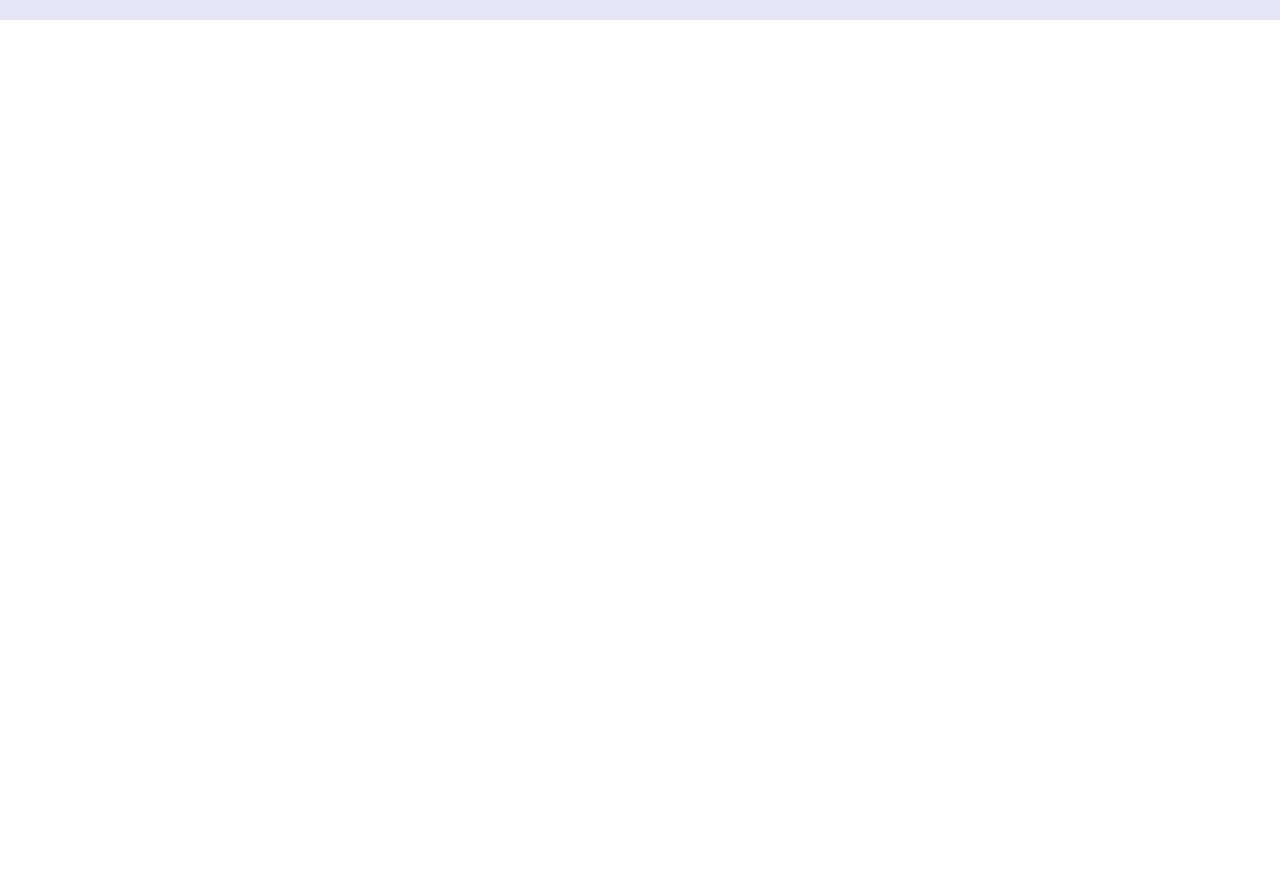
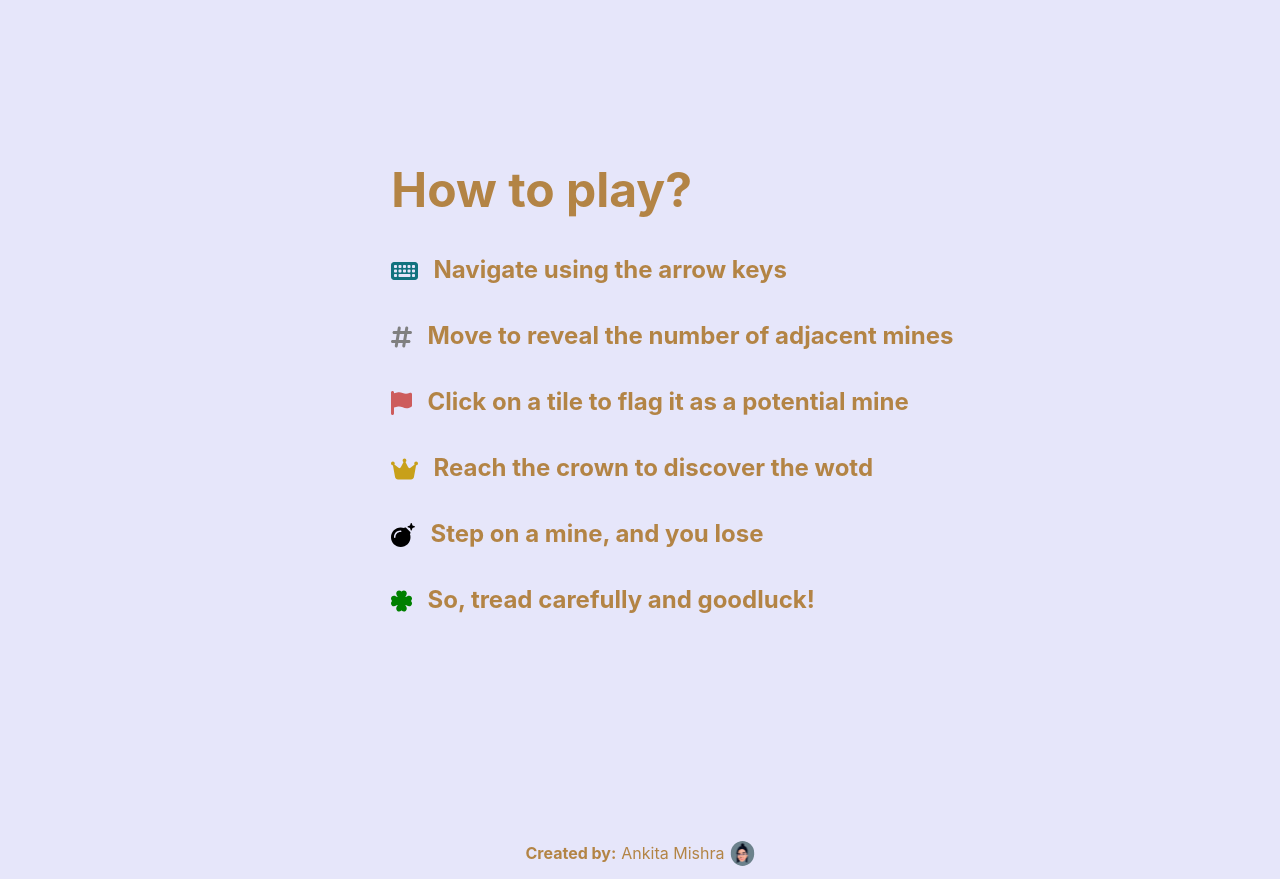
Before and after one commit to ankitamishra1998/Wordie, a React (Create React App) app: page / in a window 1280 px wide. Shown: the part 780-1659 px from the top of the page. Before the commit the page ends 800 px from the top, so only its background shows below. Built offline with nearby package versions, Linux system fonts and the light colour scheme.

Commit message:
added created by

```diff
--- a/src/App.css
+++ b/src/App.css
@@ -1,13 +1,20 @@
+.page {
+  display: flex;
+  flex-direction: column;
+  width: 100%;
+  height: auto;
+  background-color: lavender;
+  align-items: center;
+}
+
 .game-container {
-  position: fixed;
   top: 0;
   left: 0;
-  width: 100%;
+  width: 50%;
   height: 100%;
   display: flex;
   justify-content: center;
   align-items: center;
-  background-color: lavender;
 }
 
 .header {
@@ -15,3 +22,32 @@
   flex-direction: row;
   align-items: center;
 }
+
+.instructionContainer {
+  display: flex;
+  flex-direction: row;
+  margin: 5px;
+}
+
+.instructions-title {
+  font-size: 3em;
+  font-weight: bold;
+  color: #B38445;
+  margin-bottom: 20px;
+  text-align: center;
+}
+
+.gameInstructions {
+  margin-top: 200px;
+  margin-bottom: 200px;
+  margin-left: 50px;
+}
+
+.author {
+  justify-content: center;
+  width: 50%;
+  height: 50%;
+  display: flex;
+  flex-direction: row;
+  margin-top: 5px;
+}
--- a/src/App.js
+++ b/src/App.js
@@ -3,6 +3,9 @@ import Board from './lib/components/Board';
 import Header from './lib/components/Header';
 import './App.css';
 import { WORDLIST } from './lib/wordsList';
+import { ReactComponent as MySvg } from './ankita.svg';
+import { FontAwesomeIcon } from '@fortawesome/react-fontawesome';
+import { faKeyboard, faHashtag, faCrown, faBomb, faClover, faFlag } from '@fortawesome/free-solid-svg-icons';
 
 class App extends Component {
   constructor(props) {
@@ -10,9 +13,18 @@ class App extends Component {
     this.boardRef = React.createRef();
     this.state = {
       gameInProgress: true,
-      word: null
+      word: 'Impish'
     }
     this.generateRandomWord();
+  }
+
+  gameInstructions = {
+    step1: "Navigate using the arrow keys",
+    step2: "Move to reveal the number of adjacent mines",
+    step3: "Click on a tile to flag it as a potential mine",
+    step4: "Reach the crown to discover the wotd",
+    step5: "Step on a mine, and you lose",
+    step6: "So, tread carefully and goodluck!"
   }
 
   generateRandomWord() {
@@ -23,7 +35,7 @@ class App extends Component {
   resetGame = () => {
     this.setState({
       gameInProgress: false,
-      word: null
+      word: 'Impish'
     });
     this.generateRandomWord();
     this.boardRef.current.rerender();
@@ -31,10 +43,44 @@ class App extends Component {
 
   render() {
     return (
-      <div className="game-container">
-        <div className="game-content">
-          <Header className="header" resetGame={this.resetGame}/>
-          <Board ref={this.boardRef} word={this.state.word} resetGame={this.resetGame}/>
+      <div className="page">
+        <div className="game-container">
+          <div className="game-content">
+            <Header className="header" resetGame={this.resetGame}/>
+            <Board ref={this.boardRef} word={this.state.word} resetGame={this.resetGame}/>
+          </div>
+        </div>
+        <div className="gameInstructions">
+          <h1 className="instructions-title" style={{ paddingRight: "42%" }}>How to play?</h1>
+          <div className="instructionContainer">
+            <FontAwesomeIcon className="icon" style={{ color: '#11727e' }} icon={faKeyboard}/>
+            <h1 className="modal-help-section">{this.gameInstructions.step1}</h1>
+          </div>
+          <div className="instructionContainer">
+            <FontAwesomeIcon className="icon" style={{ color: 'gray' }} icon={faHashtag}/>
+            <h1 className="modal-help-section">{this.gameInstructions.step2}</h1>
+          </div>
+          <div className="instructionContainer">
+            <FontAwesomeIcon className="icon" style={{ color: 'indianred' }} icon={faFlag}/>
+            <h1 className="modal-help-section">{this.gameInstructions.step3}</h1>
+          </div>
+          <div className="instructionContainer">
+            <FontAwesomeIcon className="icon" style={{ color: '#c8a019' }} icon={faCrown}/>
+            <h1 className="modal-help-section">{this.gameInstructions.step4}</h1>
+          </div>
+          <div className="instructionContainer">
+            <FontAwesomeIcon className="icon" style={{ color: 'black' }} icon={faBomb}/>
+            <h1 className="modal-help-section">{this.gameInstructions.step5}</h1>
+          </div>
+          <div className="instructionContainer">
+            <FontAwesomeIcon className="icon" style={{ color: 'green' }} icon={faClover}/>
+            <h1 className="modal-help-section">{this.gameInstructions.step6}</h1>
+          </div>
+        </div>
+        <div className="author">
+          <p style={{marginRight: "5px", fontWeight: "bold", marginTop: "2px", color: "#B38445" }}>Created by: </p>
+          <p style={{marginTop: "2px", marginRight: "5px", color: "#B38445"}}> Ankita Mishra</p>
+          <MySvg style={{width: "25px", height: "25px" }} />
         </div>
       </div>
     );
--- a/src/lib/components/Header.js
+++ b/src/lib/components/Header.js
@@ -5,8 +5,6 @@ import { FontAwesomeIcon } from '@fortawesome/react-fontawesome';
 import { faCircleQuestion } from '@fortawesome/free-solid-svg-icons';
 
 class Header extends Component {
-    gameInstructions = "Navigate using arrow keys. \n\nYour goal is to reach the bottom-rightmost tile to reveal the word of the day. \n\n The numbers on each tile tell you the number of mines that surrounds it. \n \n Click on a tile to mark it as a potential mine. \n\n Step on a mine, and you lose. \n\n So, thread carefully and good luck!";
-
     constructor(props) {
         super(props);
         this.state = {
@@ -30,6 +28,13 @@ class Header extends Component {
         })
     }
 
+    scrollToBottom = () => {
+        window.scrollTo({
+          top: document.documentElement.scrollHeight,
+          behavior: 'smooth'
+        });
+      }
+
     render() {
       return (
         <div>
@@ -43,7 +48,7 @@ class Header extends Component {
             <div className="sub-header">
                 <div className="sub-sub-header">
                     <h1 className="header-title">Mumble</h1>
-                    <FontAwesomeIcon className="helpIcon" icon={faCircleQuestion} onClick={this.showGameInstructions}/>
+                    <FontAwesomeIcon className="helpIcon" icon={faCircleQuestion} onClick={this.scrollToBottom}/>
                 </div>
                 <h3 className="header-content">Discover the word of the day</h3>
             </div>
--- a/src/lib/components/Modal.css
+++ b/src/lib/components/Modal.css
@@ -36,12 +36,6 @@
     font-size: 1.5em;
     color: #B38445;
     text-align: left;
-}
-
-.instructionContainer {
-    display: flex;
-    flex-direction: row;
-    margin: 5px;
 }
 
 .icon {
--- a/src/lib/components/Modal.js
+++ b/src/lib/components/Modal.js
@@ -1,8 +1,6 @@
 import React from "react";
 import './Modal.css';
 import Word from './Word';
-import { FontAwesomeIcon } from '@fortawesome/react-fontawesome';
-import { faKeyboard, faHashtag, faCrown, faBomb, faClover, faFlag } from '@fortawesome/free-solid-svg-icons';
 
 class Modal extends React.Component {
   gameInstructions = {
@@ -13,8 +11,6 @@ class Modal extends React.Component {
     step5: "Step on a mine, and you lose",
     step6: "So, tread carefully and goodluck!"
   }
-
-  titlePadding = this.props.isHelpModal ? '45%' : '0%';
 
   handleClick = () => {
     if (this.props.isGameWon) return;
@@ -40,36 +36,7 @@ class Modal extends React.Component {
     return (
       <div className="modal-container" onClick={() => this.handleClick()}>
         <div className="modal-content">
-          <h1 className="modal-title" style={{ paddingRight: this.titlePadding }}>{title}</h1>
-          {
-            this.props.isHelpModal &&
-            <div>
-              <div className="instructionContainer">
-                <FontAwesomeIcon className="icon" style={{ color: '#11727e' }} icon={faKeyboard}/>
-                <h1 className="modal-help-section">{this.gameInstructions.step1}</h1>
-              </div>
-              <div className="instructionContainer">
-                <FontAwesomeIcon className="icon" style={{ color: 'gray' }} icon={faHashtag}/>
-                <h1 className="modal-help-section">{this.gameInstructions.step2}</h1>
-              </div>
-              <div className="instructionContainer">
-                <FontAwesomeIcon className="icon" style={{ color: 'indianred' }} icon={faFlag}/>
-                <h1 className="modal-help-section">{this.gameInstructions.step3}</h1>
-              </div>
-              <div className="instructionContainer">
-                <FontAwesomeIcon className="icon" style={{ color: '#c8a019' }} icon={faCrown}/>
-                <h1 className="modal-help-section">{this.gameInstructions.step4}</h1>
-              </div>
-              <div className="instructionContainer">
-                <FontAwesomeIcon className="icon" style={{ color: 'black' }} icon={faBomb}/>
-                <h1 className="modal-help-section">{this.gameInstructions.step5}</h1>
-              </div>
-              <div className="instructionContainer">
-                <FontAwesomeIcon className="icon" style={{ color: 'green' }} icon={faClover}/>
-                <h1 className="modal-help-section">{this.gameInstructions.step6}</h1>
-              </div>
-            </div>
-          }
+          <h1 className="modal-title">{title}</h1>
           {this.props.isGameWon && <Word word={this.props.word} /> }
           {!this.props.isHelpModal && <button className="modal-button" onClick={() => this.handleButtonClick()}>{buttonText}</button>}
         </div>
--- a/src/lib/components/Word.js
+++ b/src/lib/components/Word.js
@@ -7,7 +7,7 @@ class Word extends React.Component {
   render() {
     const { word } = this.props;
     let wordArr = word.split('');
-    wordArr = wordArr.splice(0, word.length-1);
+    wordArr = wordArr.splice(0, word.length);
 
     return (
       <div className="wordContainer">
```
Also changed, not shown: src/ankita.svg (added), src/lib/components/Board.js, src/logo.svg (deleted).
